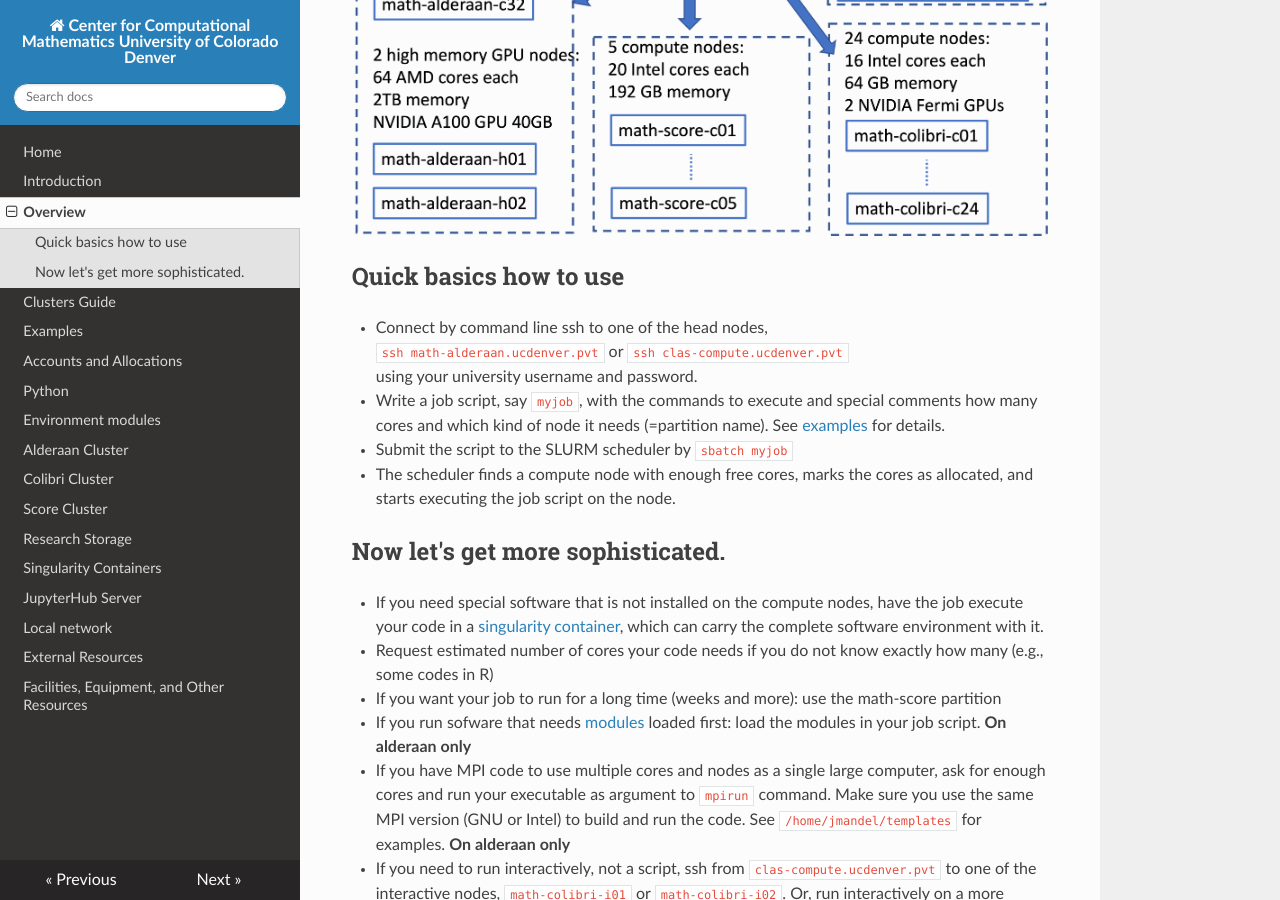
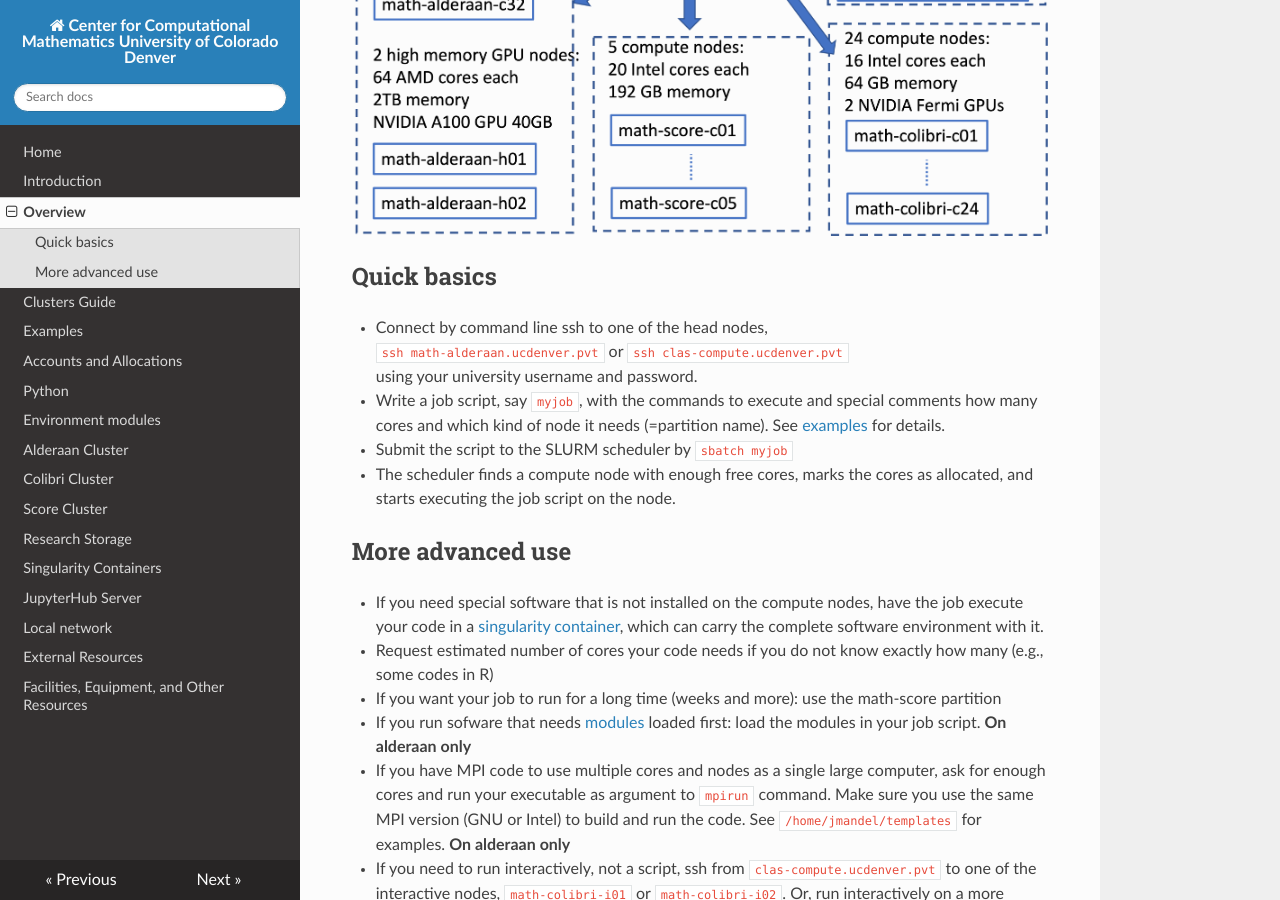
Before and after one commit to ccmucdenver/ccm-docs, an MkDocs documentation site: the page built from docs/overview.md, in a window 1280 px wide and 900 px high, scrolled down 444 px. Built offline with MkDocs 1.6.1, drawn with Linux system fonts in a browser that asks for light colours; nearby versions of some CDN libraries.

Commit message:
advanced

```diff
--- a/docs/overview.md
+++ b/docs/overview.md
@@ -1,6 +1,6 @@
 # Clusters Overview
 ![cluster](img/cluster.png)
-## Quick basics how to use
+## Quick basics
 
 * Connect by command line ssh to one of the head nodes,
 `ssh math-alderaan.ucdenver.pvt` or `ssh clas-compute.ucdenver.pvt`
@@ -14,7 +14,7 @@ using your university username and password.
 
 * The scheduler finds a compute node with enough free cores, marks the cores as allocated, and starts executing the job script on the node.
 
-## Now let's get more sophisticated.
+## More advanced use
 
 * If you need special software that is not installed on the compute nodes, have the job execute your code in a [singularity container](../singularity), which can carry the complete software environment with it.
 
```
